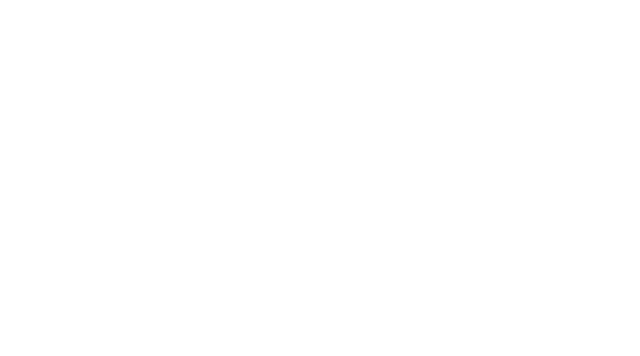
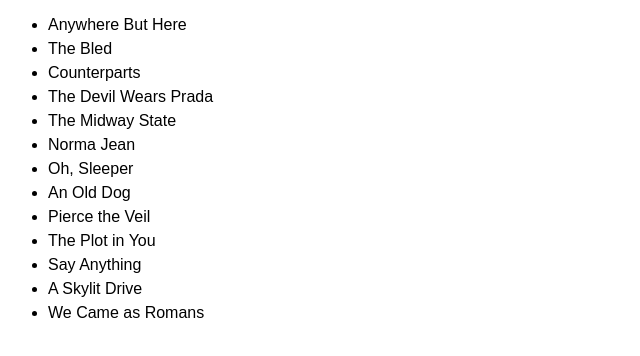
Before and after one commit to acciojob/sorting-articles-Soumya-445, a website: page main.html in a window 1280 px wide. Shown: the whole page, without its empty margins (0-640 px from the left). Drawn offline with Linux system fonts and the light colour scheme.

Commit message:
created a submission

```diff
--- a/main.html
+++ b/main.html
@@ -1,16 +1,12 @@
 <!DOCTYPE html>
+<html>
+<head>
+  <link rel="stylesheet" href="styles.css">
+</head>
+<body>
 
-<html>
+  <ul id="band"></ul>
 
-<head>
-	<link rel="stylesheet" href="styles.css">
-</head>
-
-<body>
-	<!-- the entire body must be written by student -->
-    <script type="text/javascript" src="./script.js">
-</script>
-
+  <script type="text/javascript" src="./script.js"></script>
 </body>
-
 </html>
--- a/script.js
+++ b/script.js
@@ -1 +1,37 @@
 //your JS code here. If required.
+const bands = [
+  'The Plot in You',
+  'The Devil Wears Prada',
+  'Pierce the Veil',
+  'Norma Jean',
+  'The Bled',
+  'Say Anything',
+  'The Midway State',
+  'We Came as Romans',
+  'Counterparts',
+  'Oh, Sleeper',
+  'A Skylit Drive',
+  'Anywhere But Here',
+  'An Old Dog'
+];
+
+// Function to remove articles for sorting
+function stripArticle(bandName) {
+  return bandName.replace(/^(a |an |the )/i, '').trim();
+}
+
+// Sort ignoring articles
+const sortedBands = bands.sort((a, b) => {
+  const bandA = stripArticle(a);
+  const bandB = stripArticle(b);
+  return bandA.localeCompare(bandB);
+});
+
+// Display in UL
+const ul = document.getElementById('band');
+
+sortedBands.forEach(band => {
+  const li = document.createElement('li');
+  li.textContent = band;
+  ul.appendChild(li);
+});
--- a/styles.css
+++ b/styles.css
@@ -1 +1,9 @@
 /*  your css code here. If applicable */
+
+body {
+  font-family: Arial, sans-serif;
+}
+
+li {
+  margin: 6px 0;
+}
```
